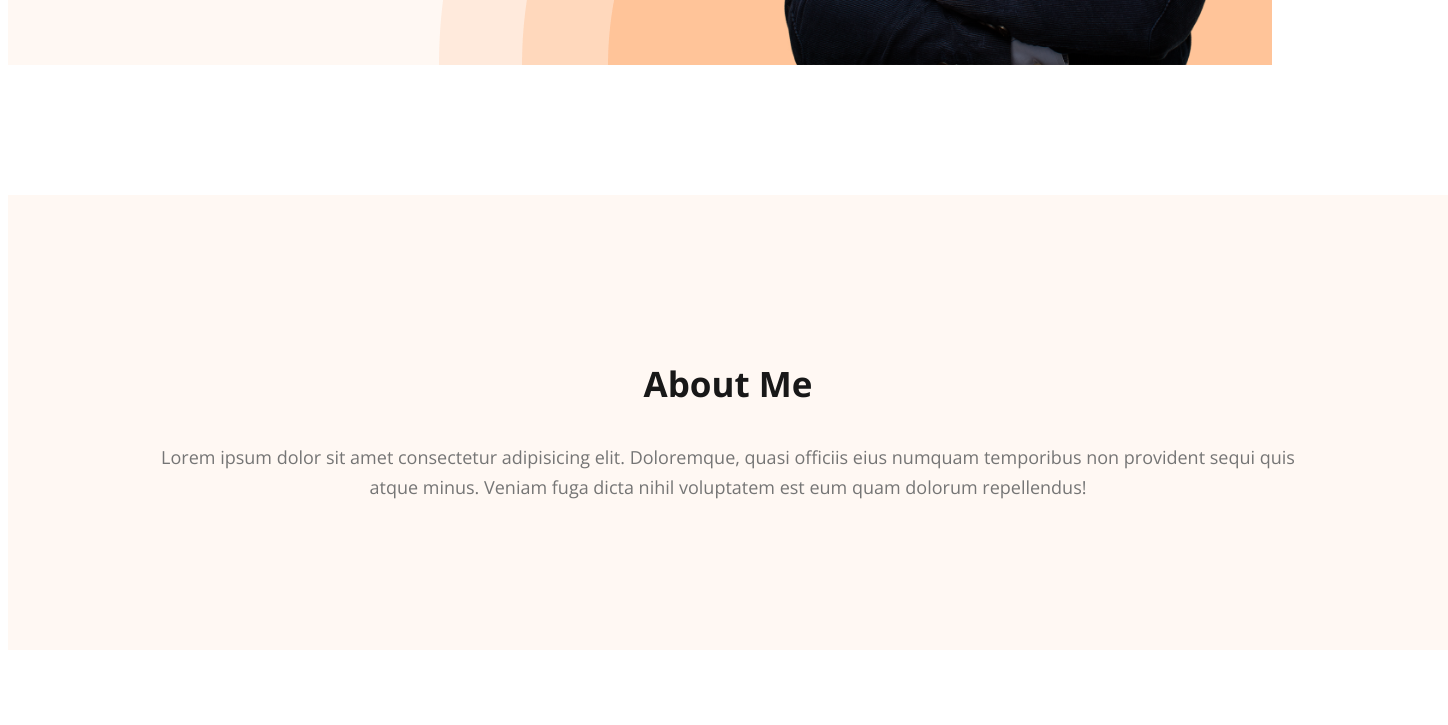
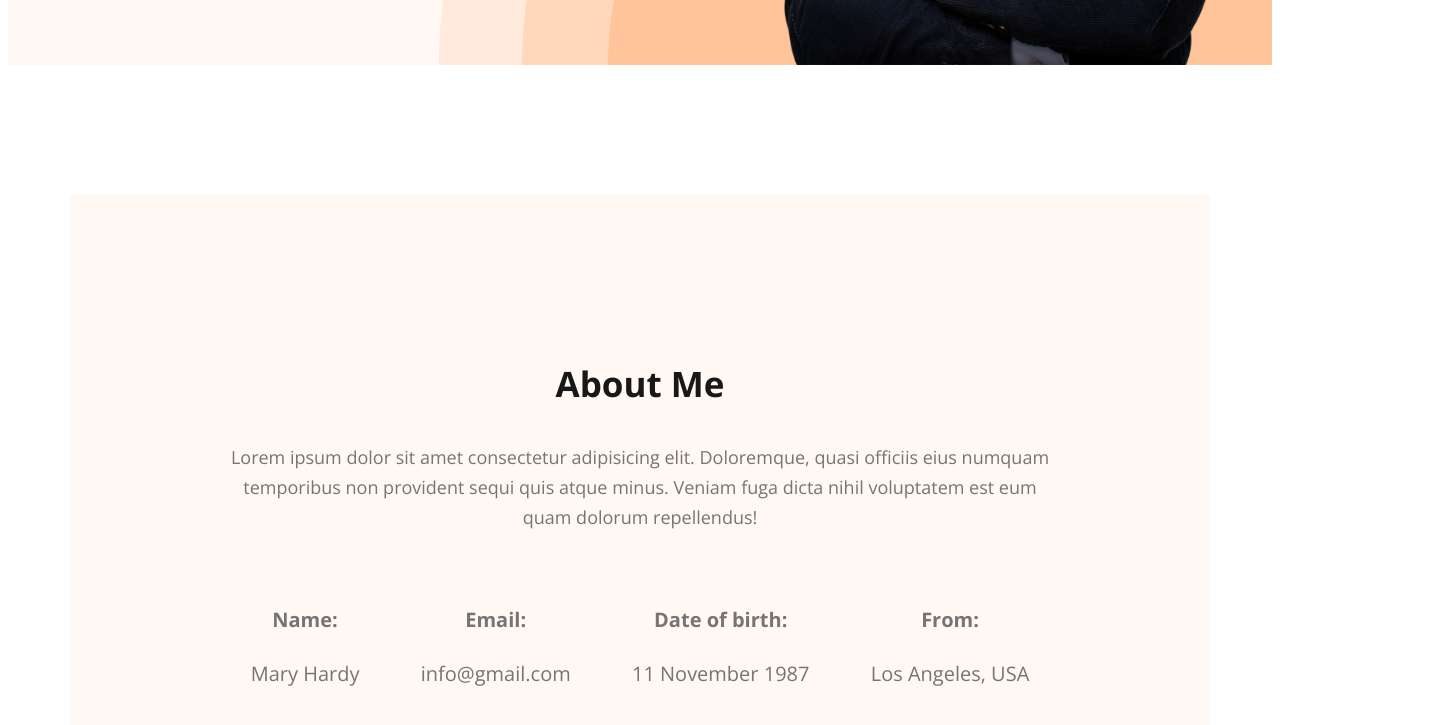
Before and after one commit to aklimaakhter/webdeveloper-portfolio, a plain HTML site: page index.html in a window 1280 px wide. Shown: the part 703-1428 px from the top of the page, 1448 px wide, since content can reach past the window. Drawn offline with nearby package versions, Linux system fonts and the light colour scheme.

Commit message:
about information added

```diff
--- a/index.html
+++ b/index.html
@@ -40,6 +40,26 @@
             <p class="section-description">
                 Lorem ipsum dolor sit amet consectetur adipisicing elit. Doloremque, quasi officiis eius numquam temporibus non provident sequi quis atque minus. Veniam fuga dicta nihil voluptatem est eum quam dolorum repellendus!
             </p>
+            <div class="about-info-container">
+                <div class="about-info">
+                    <h4 class="info-title">Name:</h4>
+                    <p class="info-description">
+                        Mary Hardy </p>
+                </div>
+                <div class="about-info">
+                    <h4 class="info-title">Email:</h4>
+                    <p class="info-description">info@gmail.com </p>
+                </div>
+                <div class="about-info">
+                    <h4 class="info-title">Date of birth:</h4>
+
+                    <p class="info-description">11 November 1987</p>
+                </div>
+                <div class="about-info">
+                    <h4 class="info-title">From: </h4>
+                    <p class="info-description">Los Angeles, USA</p>
+                </div>
+            </div>
         </section>
     </main>
     <footer>
--- a/styles/portfoli.css
+++ b/styles/portfoli.css
@@ -32,6 +32,11 @@ body {
     font-size: 18px;
     font-weight: 400;
     line-height: 30px;
+}
+
+main {
+    max-width: 1140px;
+    margin: 0 auto;
 }
 
 /* Nav related styles */
@@ -113,5 +118,20 @@ nav a {
     padding: 130px 150px;
     background-color: #FFF8F3;
     margin: 130px 0;
-    width: 1140px;
+
 }
+
+.about-info-container {
+    display: flex;
+    justify-content: space-around;
+}
+
+.about-info {
+    text-align: center;
+    color: #757575;
+    text-align: center;
+    font-size: 20px;
+    font-weight: 400;
+    margin: 30px 30px 0 30px;
+
+}
```
